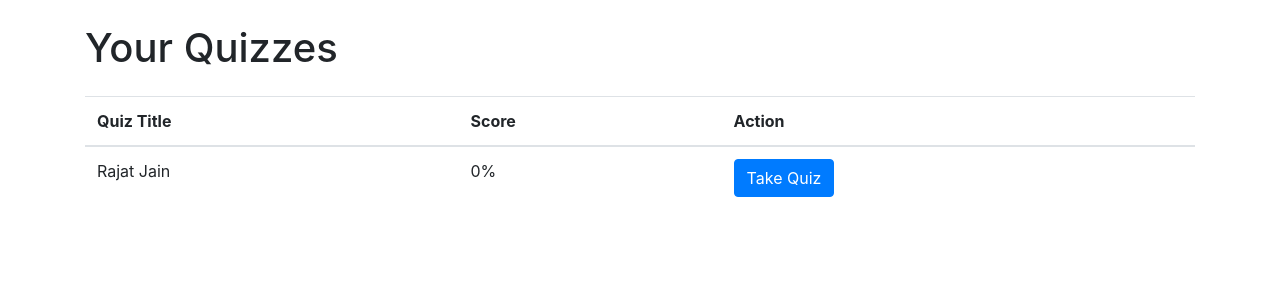
After one commit to Faizalimam990/Codify-A-learning-Management-System, a Flask app: page /user/quizzes in a window 1280 px wide. The commit adds this page. Shown: the top 300 px of the page. Run offline with Flask 3, Linux system fonts and the light colour scheme; some libraries are stand-ins or nearby versions.

Commit message:
version 0.2

```diff
--- a/app.py
+++ b/app.py
@@ -1,7 +1,7 @@
 from flask import Flask, request, render_template, redirect, url_for, session,flash
 from flask_restful import Resource, Api
 from werkzeug.security import generate_password_hash, check_password_hash
-from models import User, Course,Lesson,Blogpost,Enrollment,UserProgress,Question,Quiz
+from models import User, Course,Lesson,Blogpost,Enrollment,UserProgress,Question,Quiz,UserAnswer
 from database import session as db_session
 from sqlalchemy.exc import IntegrityError,PendingRollbackError
 import base64
@@ -48,6 +48,7 @@ def user_login():
             # Store user information in the session
             session['username'] = user.username
             session['role'] = user.role
+            session['id'] = user.id
 
             if user.role == 'student':
                 return render_template('index.html', username=user.username)
@@ -128,9 +129,111 @@ def signin():
 
     return render_template('signup.html')
 
+from sqlalchemy import func
 
 
 #--------------------------COURSES VIEWS----------------------------------------------->
+@app.route('/user/quizzes')
+def user_quizzes():
+    session_id = session.get('id')  # Get the current user's ID from the session
+
+    # Fetch all quizzes
+    quizzes = db_session.query(Quiz).all()
+    quizzes_with_progress = []
+
+    for quiz in quizzes:
+        progress = 0
+        score = 0
+        total_questions = len(quiz.questions)
+
+        # Get user progress for the current quiz
+        if quiz.user_progress:
+            user_progress = [p for p in quiz.user_progress if p.user_id == session_id]
+            if user_progress:
+                user_progress = user_progress[0]
+                score = user_progress.quiz_score
+                progress = (user_progress.questions_answered / total_questions) * 100
+
+        quizzes_with_progress.append({
+            'id': quiz.id,
+            'title': quiz.title,
+            'score': score,
+            'progress': progress
+        })
+
+    return render_template('user_quizzes.html', quizzes=quizzes_with_progress)
+
+
+# Route to display the quiz and its questions
+@app.route('/submit_quiz/<int:quiz_id>', methods=['GET', 'POST'])
+def submit_quiz(quiz_id):
+    # Fetch the quiz based on the quiz_id
+    quiz = db_session.query(Quiz).filter_by(id=quiz_id).first()
+
+    # Handle the case where the quiz is not found
+    if not quiz:
+        return "Quiz not found", 404
+
+    if request.method == 'POST':
+        # Handle form submission logic here (e.g., process answers)
+        # You can access submitted data using request.form
+        answers = {}
+        for question in quiz.questions:
+            question_key = f"question_{question.id}"
+            if question_key in request.form:
+                answers[question.id] = request.form[question_key]
+        # Process answers and redirect or return a response
+        return redirect(url_for('user_quizzes', quiz_id=quiz.id))
+
+    # Render the template and pass the quiz object
+    return render_template('submit_quiz.html', quiz=quiz)
+
+# # Route to handle quiz submission and score calculation
+# @app.route('/submit_quiz/<int:quiz_id>', methods=['POST','GET'])
+# def submit_quiz(quiz_id):
+#     user_id = session.get('id')  # Retrieve user ID from session
+#     if not user_id:
+#         flash("You must be logged in to submit the quiz!", "danger")
+#         return redirect(url_for('get_login'))  # Redirect to login page if not authenticated
+
+#     user_answers = request.form.to_dict()
+#     questions = db_session.query(Question).filter_by(quiz_id=quiz_id).all()
+
+#     correct_answers = 0
+#     for q in questions:
+#         user_answer = user_answers.get(f'question_{q.id}')
+#         if user_answer is not None:
+#             try:
+#                 if int(user_answer) == q.correct_option:
+#                     correct_answers += 1
+#             except ValueError:
+#                 print(f"Invalid answer for question {q.id}: {user_answer}")
+
+#     total_questions = len(questions)
+#     score = (correct_answers / total_questions) * 100 if total_questions > 0 else 0
+
+#     # Save the score in the user_progress table
+#     user_progress = db_session.query(UserProgress).filter_by(
+#         user_id=user_id, course_id=quiz_id
+#     ).first()
+
+#     if user_progress:
+#         user_progress.quiz_score = score
+#     else:
+#         user_progress = UserProgress(user_id=user_id, course_id=quiz_id, quiz_score=score)
+#         db_session.add(user_progress)
+
+#     try:
+#         db_session.commit()
+
+#     except Exception as e:
+#         db_session.rollback()  # Rollback if there is an error during commit
+#         flash(f"An error occurred: {str(e)}", "danger")
+#         return redirect(url_for('user_quizzes'))  # Redirect to quizzes page if error
+
+#     flash("Quiz submitted successfully!", "success")
+#     return render_template('submit_quiz.html') # Redirect to the quizzes page
+
 
 #students courses dashboard
 @app.route('/courses/')
@@ -349,6 +452,7 @@ def show_courses():
     except IntegrityError as e:
         db_session.rollback()  # Rollback the session on integrity error
         return "An error occurred: " + str(e)
+
 @app.route('/admin/deletecourse/<int:id>',methods=['POST'])
 def deletecourse(id):
     # if 'username' not in session or session.get('role') != 'admin':
--- /dev/null
+++ b/templates/User_quizzes.html
@@ -0,0 +1,44 @@
+<!DOCTYPE html>
+<html lang="en">
+<head>
+    <meta charset="UTF-8">
+    <meta name="viewport" content="width=device-width, initial-scale=1.0">
+    <title>User Quizzes</title>
+    <link rel="stylesheet" href="https://stackpath.bootstrapcdn.com/bootstrap/4.5.2/css/bootstrap.min.css">
+</head>
+<body>
+    <div class="container">
+        <h1 class="my-4">Your Quizzes</h1>
+        {% with messages = get_flashed_messages(with_categories=true) %}
+            {% if messages %}
+                <div class="alert alert-{{ messages[0][0] }}">
+                    {{ messages[0][1] }}
+                </div>
+            {% endif %}
+        {% endwith %}
+        <table class="table">
+            <thead>
+                <tr>
+                    <th scope="col">Quiz Title</th>
+                    <th scope="col">Score</th>
+                    <th scope="col">Action</th>
+                </tr>
+            </thead>
+            <tbody>
+                {% for quiz in quizzes %}
+                <tr>
+                    <td>{{ quiz.title }}</td>
+                    <td>{{ quiz.score }}%</td>
+                    <td>
+                        <a href="{{ url_for('submit_quiz', quiz_id=quiz.id) }}" class="btn btn-primary">Take Quiz</a>
+                    </td>
+                </tr>
+                {% endfor %}
+            </tbody>
+        </table>
+
+
+        </table>
+    </div>
+</body>
+</html>
--- a/templates/course_lessons.html
+++ b/templates/course_lessons.html
@@ -177,6 +177,10 @@
                         data-lesson-video="{{ lesson.course_link }}">{{ lesson.title }}</a>
                 </div>
                 {% endfor %}
+                {% for quiz in course.quizzes %}
+                <a href="{{ url_for('submit_quiz', quiz_id=quiz.id) }}" class="btn btn-primary mt-3">Go to Quiz for {{ quiz.title }}</a>
+            {% endfor %}
+
             </div>
 
             <!-- Lesson Content Section -->
--- a/templates/login.html
+++ b/templates/login.html
@@ -205,6 +205,7 @@
             </div>
         </div>
     </div>
+    {% include 'footer.html' %}
 
     <script>
         const togglePassword = document.getElementById("togglePassword");
--- a/templates/signup.html
+++ b/templates/signup.html
@@ -218,6 +218,7 @@
             <div class="col-md-6 side-image"></div>
         </div>
     </div>
+    {% include 'footer.html' %}
 
     <script>
         document.getElementById('signupform').addEventListener('submit', function(event) {
```
Also changed, not shown: models.py (+23 -3 lines), templates/footer.html (added, +67 -0 lines), templates/index.html (+65 -3 lines), templates/submit_quiz.html (added, +39 -0 lines), database.db, templates/contact.html (added).
